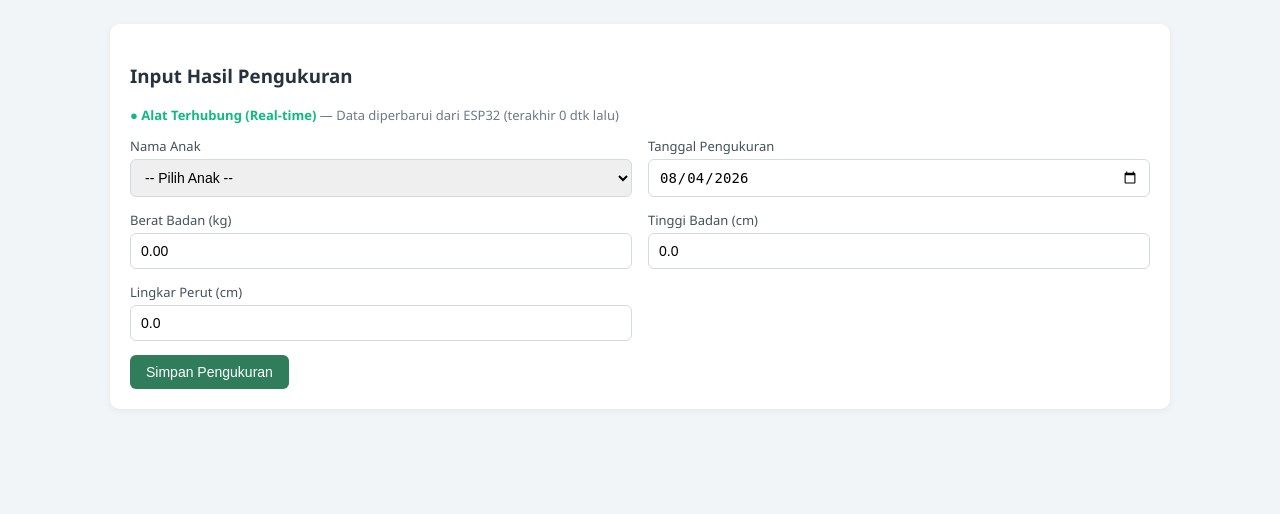
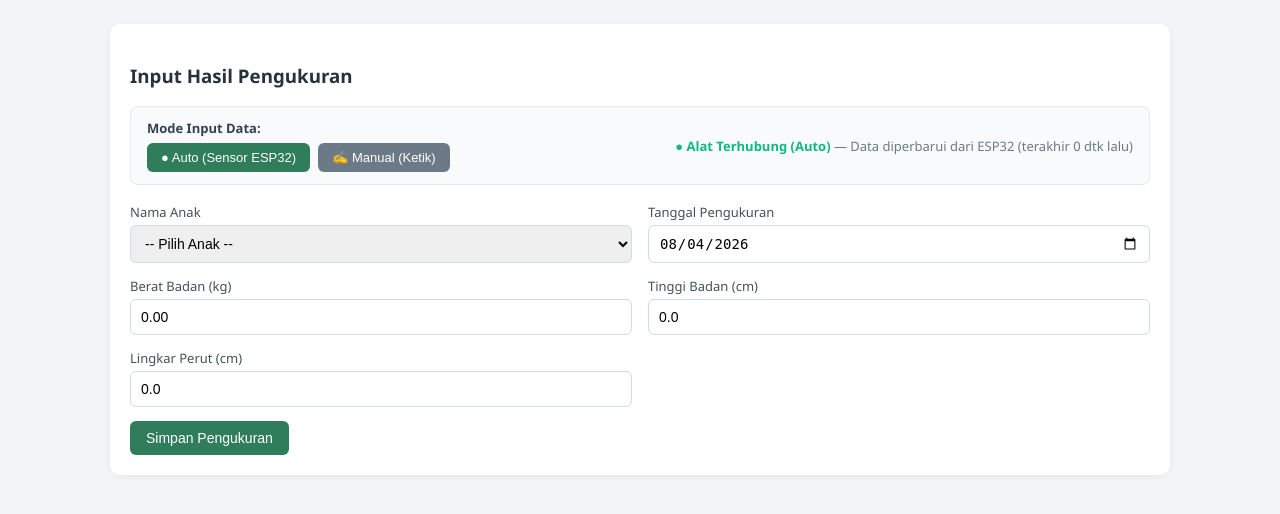
Before and after one commit to m2azuras-png/sean, a PHP site: page /pengukuran.php in a window 1280 px wide. Shown: the part 50-564 px from the top of the page. Run offline with PHP 8.4, Linux system fonts and the light colour scheme; a user stored in the database is signed in; data comes from the database, SQL or seed files in the repository; data that the repository does not hold is empty.

Commit message:
Add input mode switcher: Auto (ESP32) vs Manual on measurement page

```diff
--- a/pengukuran.php
+++ b/pengukuran.php
@@ -62,7 +62,18 @@ $daftar_anak = $koneksi->query('SELECT id, nama, nis, tanggal_lahir FROM data_an
         &mdash; Status Gizi: <span class="tag tag-<?= strtolower(str_replace(' ', '-', $hasil['status_gizi'])) ?>"><?= $hasil['status_gizi'] ?></span>
       </div>
     <?php endif; ?>
-    <p id="status-alat" style="font-size:13px; color:#6b7a86;">Menghubungkan ke alat...</p>
+    <!-- Control Switcher Mode Input -->
+    <div style="display:flex; align-items:center; justify-content:space-between; margin-bottom:18px; padding:12px 16px; background:#f8fafc; border:1px solid #e2e8f0; border-radius:8px; flex-wrap:wrap; gap:12px;">
+      <div>
+        <label style="font-weight:600; font-size:13px; color:#334155; display:block; margin-bottom:6px;">Mode Input Data:</label>
+        <div style="display:flex; gap:8px;">
+          <button type="button" id="btn-mode-auto" onclick="setModeInput('auto')" class="btn" style="padding:7px 14px; font-size:13px; background:#2f7d5b; transition:all 0.2s;">● Auto (Sensor ESP32)</button>
+          <button type="button" id="btn-mode-manual" onclick="setModeInput('manual')" class="btn btn-secondary" style="padding:7px 14px; font-size:13px; transition:all 0.2s;">✍ Manual (Ketik)</button>
+        </div>
+      </div>
+      <div id="status-alat" style="font-size:13px; color:#6b7a86;">Menghubungkan ke alat...</div>
+    </div>
+
     <form method="post">
       <div class="form-row">
         <div>
@@ -80,22 +91,22 @@ $daftar_anak = $koneksi->query('SELECT id, nama, nis, tanggal_lahir FROM data_an
         </div>
         <div>
           <label>Berat Badan (kg)</label>
-          <input type="number" step="0.01" name="berat_badan" id="berat_badan" required>
+          <input type="number" step="0.01" name="berat_badan" id="berat_badan" required placeholder="Contoh: 20.5">
         </div>
         <div>
           <label>Tinggi Badan (cm)</label>
-          <input type="number" step="0.1" name="tinggi_badan" id="tinggi_badan" required>
+          <input type="number" step="0.1" name="tinggi_badan" id="tinggi_badan" required placeholder="Contoh: 115.0">
         </div>
         <div>
           <label>Lingkar Perut (cm)</label>
-          <input type="number" step="0.1" name="lingkar_perut" id="lingkar_perut" required>
+          <input type="number" step="0.1" name="lingkar_perut" id="lingkar_perut" required placeholder="Contoh: 50.0">
         </div>
       </div>
 
       <!-- Live Preview Hasil Real-time -->
       <div id="box-preview-hasil" style="display:none; margin: 12px 0 18px; padding:12px 16px; background:#f0fdf4; border:1px solid #bbf7d0; border-radius:8px; align-items:center; justify-content:space-between; flex-wrap:wrap; gap:10px;">
         <div style="display:flex; align-items:center; gap:14px; flex-wrap:wrap;">
-          <span style="font-size:13px; color:#166534; font-weight:700;">● HASIL KETIK / SENSOR (REAL-TIME):</span>
+          <span style="font-size:13px; color:#166534; font-weight:700;">● HASIL PREVIEW (REAL-TIME):</span>
           <span style="font-size:14px; color:#0f172a; font-weight:600;">BMI: <strong id="preview-bmi-val" style="color:#2f7d5b;">-</strong></span>
           <span style="font-size:14px; color:#0f172a; font-weight:600;">Status Gizi: <span id="preview-status-tag" class="tag tag-normal">-</span></span>
         </div>
@@ -106,10 +117,34 @@ $daftar_anak = $koneksi->query('SELECT id, nama, nis, tanggal_lahir FROM data_an
   </div>
 </div>
 <script>
+let modeInput = 'auto'; // default mode auto (ESP32)
+
 const fields = ['berat_badan', 'tinggi_badan', 'lingkar_perut'];
 const beratEl = document.getElementById('berat_badan');
 const tinggiEl = document.getElementById('tinggi_badan');
 const selectAnakEl = document.querySelector('select[name="anak_id"]');
+
+function setModeInput(mode) {
+    modeInput = mode;
+    const btnAuto = document.getElementById('btn-mode-auto');
+    const btnManual = document.getElementById('btn-mode-manual');
+    const statusEl = document.getElementById('status-alat');
+
+    if (mode === 'auto') {
+        btnAuto.className = 'btn';
+        btnAuto.style.background = '#2f7d5b';
+        btnManual.className = 'btn btn-secondary';
+        btnManual.style.background = '#6b7a86';
+        statusEl.innerHTML = '<span style="color:#10b981; font-weight:600;">● Mode Auto Aktif</span> — Mengambil data dari sensor ESP32...';
+        ambilBacaanAlat();
+    } else {
+        btnManual.className = 'btn';
+        btnManual.style.background = '#0284c7';
+        btnAuto.className = 'btn btn-secondary';
+        btnAuto.style.background = '#6b7a86';
+        statusEl.innerHTML = '<span style="color:#0284c7; font-weight:600;">✍ Mode Manual Aktif</span> — Otomatisasi sensor dimatikan, silakan ketik manual.';
+    }
+}
 
 function hitungUsia(tglLahirStr) {
     if (!tglLahirStr) return null;
@@ -182,9 +217,12 @@ function updatePreviewKalkulasi() {
 });
 
 function ambilBacaanAlat() {
+    if (modeInput !== 'auto') return;
+
     fetch('baca_sensor.php?_t=' + Date.now(), { cache: 'no-store' })
         .then(r => r.json())
         .then(data => {
+            if (modeInput !== 'auto') return;
             fields.forEach(f => {
                 const el = document.getElementById(f);
                 if (el && document.activeElement !== el) {
@@ -196,13 +234,15 @@ function ambilBacaanAlat() {
             const detik = data.detik_lalu !== undefined ? data.detik_lalu : 9999;
 
             if (detik <= 15) {
-                status.innerHTML = '<span style="color:#10b981; font-weight:600;">● Alat Terhubung (Real-time)</span> — Data diperbarui dari ESP32 (terakhir ' + detik + ' dtk lalu)';
+                status.innerHTML = '<span style="color:#10b981; font-weight:600;">● Alat Terhubung (Auto)</span> — Data diperbarui dari ESP32 (terakhir ' + detik + ' dtk lalu)';
             } else {
-                status.innerHTML = '<span style="color:#f59e0b; font-weight:600;">○ Alat Siaga</span> — Menunggu data dikirim dari tombol ESP32...';
+                status.innerHTML = '<span style="color:#f59e0b; font-weight:600;">○ Alat Siaga (Auto)</span> — Menunggu data dikirim dari tombol ESP32...';
             }
         })
         .catch(() => {
-            document.getElementById('status-alat').innerHTML = '<span style="color:#ef4444;">✕ Gagal terhubung ke server.</span>';
+            if (modeInput === 'auto') {
+                document.getElementById('status-alat').innerHTML = '<span style="color:#ef4444;">✕ Gagal terhubung ke server.</span>';
+            }
         });
 }
 
```
